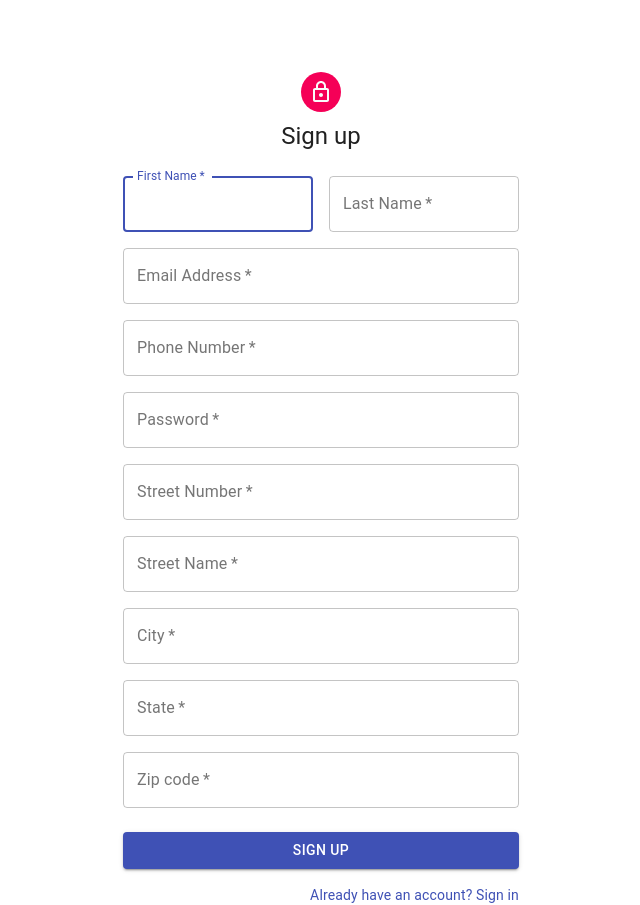
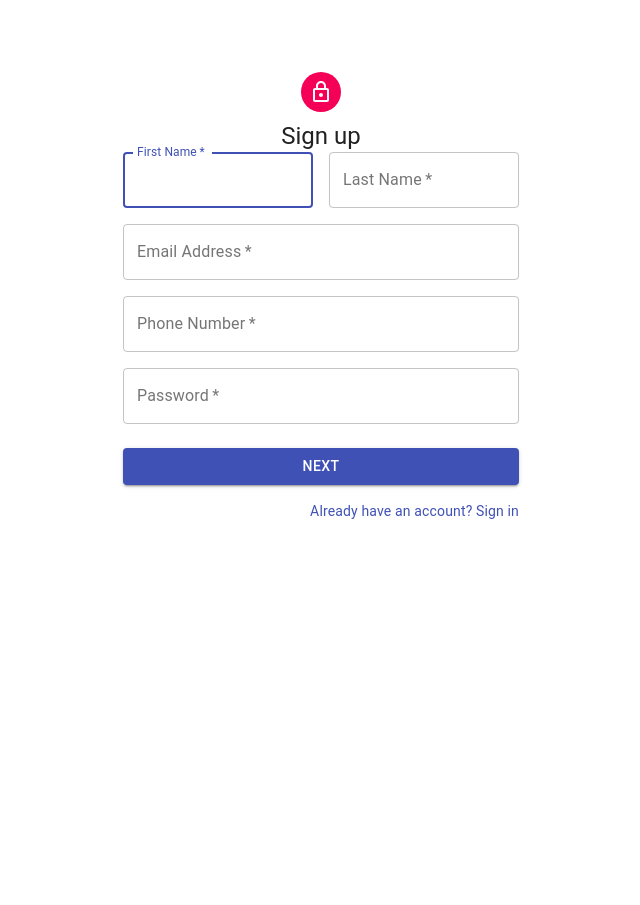
Before and after one commit to ahegde3/job-application-portal-fe, a React (Create React App) app: page /registration in a window 1280 px wide. Shown: the whole page, without its empty margins (319-959 px from the left). After the commit the page ends 800 px from the top, so only its background shows below. Built offline with nearby package versions, Linux system fonts and the light colour scheme.

Commit message:
registration screen components created

```diff
--- /dev/null
+++ b/src/component/AddressComponent.jsx
@@ -0,0 +1,76 @@
+import React from "react";
+import Grid from "@material-ui/core/Grid";
+import TextField from "@material-ui/core/TextField";
+
+export default function AddressComponent() {
+  return (
+    <Grid container spacing={2}>
+      <Grid item xs={12} sm={6}>
+        <TextField
+          autoComplete="streetNo"
+          variant="outlined"
+          required
+          fullWidth
+          id="streetNo"
+          label="Street Number"
+          autoFocus
+        />
+      </Grid>
+      <Grid item xs={12} sm={6}>
+        <TextField
+          autoComplete="streetName"
+          variant="outlined"
+          required
+          fullWidth
+          id="streetName"
+          label="Street Name"
+          autoFocus
+        />
+      </Grid>
+      <Grid item xs={12} sm={6}>
+        <TextField
+          autoComplete="city"
+          variant="outlined"
+          required
+          fullWidth
+          id="city"
+          label="City"
+          autoFocus
+        />
+      </Grid>
+      <Grid item xs={12} sm={6}>
+        <TextField
+          autoComplete="state"
+          variant="outlined"
+          required
+          fullWidth
+          id="state"
+          label="State"
+          autoFocus
+        />
+      </Grid>
+      <Grid item xs={12} sm={6}>
+        <TextField
+          autoComplete="country"
+          variant="outlined"
+          required
+          fullWidth
+          id="country"
+          label="country"
+          autoFocus
+        />
+      </Grid>
+      <Grid item xs={12} sm={6}>
+        <TextField
+          autoComplete="zipcode"
+          variant="outlined"
+          required
+          fullWidth
+          id="zipcode"
+          label="Zipcode"
+          autoFocus
+        />
+      </Grid>
+    </Grid>
+  );
+}
--- /dev/null
+++ b/src/component/EducationComponent.jsx
@@ -0,0 +1,81 @@
+import React from "react";
+import Grid from "@material-ui/core/Grid";
+import TextField from "@material-ui/core/TextField";
+
+export default function EducationComponent() {
+  return (
+    <Grid container spacing={2}>
+      <Grid item xs={12}>
+        <TextField
+          autoComplete="university"
+          variant="outlined"
+          required
+          fullWidth
+          id="university"
+          label="University"
+          autoFocus
+        />
+      </Grid>
+      <Grid item xs={12}>
+        <TextField
+          variant="outlined"
+          required
+          fullWidth
+          id="degreeType"
+          label="Degree Type"
+          autoFocus
+        />
+      </Grid>
+      <Grid item xs={12}>
+        <TextField
+          variant="outlined"
+          required
+          fullWidth
+          id="country"
+          label="Country"
+          autoFocus
+        />
+      </Grid>
+      <Grid item xs={12} sm={6}>
+        <TextField
+          variant="outlined"
+          required
+          fullWidth
+          id="major"
+          label="Major"
+          autoFocus
+        />
+      </Grid>
+      <Grid item xs={12} sm={6}>
+        <TextField
+          variant="outlined"
+          required
+          fullWidth
+          id="gpa"
+          label="GPA"
+          autoFocus
+        />
+      </Grid>
+      <Grid item xs={12} sm={6}>
+        <TextField
+          variant="outlined"
+          required
+          fullWidth
+          id="startDate"
+          label="Start Date"
+          autoFocus
+        />
+      </Grid>
+      <Grid item xs={12} sm={6}>
+        <TextField
+          variant="outlined"
+          required
+          fullWidth
+          id="endDate"
+          label="End Date"
+          autoFocus
+        />
+      </Grid>
+    </Grid>
+  );
+}
--- /dev/null
+++ b/src/component/UserDetail.jsx
@@ -0,0 +1,66 @@
+import React from "react";
+import Grid from "@material-ui/core/Grid";
+import TextField from "@material-ui/core/TextField";
+
+export default function UserDetail() {
+  return (
+    <Grid container spacing={2}>
+      <Grid item xs={12} sm={6}>
+        <TextField
+          autoComplete="fname"
+          name="firstName"
+          variant="outlined"
+          required
+          fullWidth
+          id="firstName"
+          label="First Name"
+          autoFocus
+        />
+      </Grid>
+      <Grid item xs={12} sm={6}>
+        <TextField
+          variant="outlined"
+          required
+          fullWidth
+          id="lastName"
+          label="Last Name"
+          name="lastName"
+          autoComplete="lname"
+        />
+      </Grid>
+      <Grid item xs={12}>
+        <TextField
+          variant="outlined"
+          required
+          fullWidth
+          id="email"
+          label="Email Address"
+          name="email"
+          autoComplete="email"
+        />
+      </Grid>
+      <Grid item xs={12}>
+        <TextField
+          variant="outlined"
+          required
+          fullWidth
+          id="phoneNo"
+          label="Phone Number"
+          name="phoneNo"
+        />
+      </Grid>
+      <Grid item xs={12}>
+        <TextField
+          variant="outlined"
+          required
+          fullWidth
+          name="password"
+          label="Password"
+          type="password"
+          id="password"
+          autoComplete="current-password"
+        />
+      </Grid>
+    </Grid>
+  );
+}
--- /dev/null
+++ b/src/component/WorkExperienceComponent.jsx
@@ -0,0 +1,106 @@
+import React, { useState } from "react";
+import FormControlLabel from "@material-ui/core/FormControlLabel";
+import Grid from "@material-ui/core/Grid";
+import TextField from "@material-ui/core/TextField";
+import Checkbox from "@material-ui/core/Checkbox";
+
+export default function WorkExperienceComponent() {
+  const [isCurrentlyWorking, setIsCurrentlyWorking] = useState(false);
+  return (
+    <Grid container spacing={2}>
+      <Grid item xs={12}>
+        <TextField
+          variant="outlined"
+          required
+          fullWidth
+          id="position"
+          label="Position"
+          autoFocus
+        />
+      </Grid>
+      <Grid item xs={12}>
+        <TextField
+          variant="outlined"
+          required
+          fullWidth
+          id="organization"
+          label="Organization"
+          autoFocus
+        />
+      </Grid>
+      <Grid item xs={12}>
+        <TextField
+          variant="outlined"
+          required
+          fullWidth
+          id="responsibilities"
+          label="Responsibilites"
+          autoFocus
+        />
+      </Grid>
+      {/* <Grid item xs={12} sm={6}>
+        <TextField
+          variant="outlined"
+          required
+          fullWidth
+          id="major"
+          label="Major"
+          autoFocus
+        />
+      </Grid>
+      <Grid item xs={12} sm={6}>
+        <TextField
+          variant="outlined"
+          required
+          fullWidth
+          id="gpa"
+          label="GPA"
+          autoFocus
+        />
+      </Grid> */}
+      {!isCurrentlyWorking ? (
+        <>
+          <Grid item xs={12} sm={6}>
+            <TextField
+              variant="outlined"
+              required
+              fullWidth
+              id="startDate"
+              label="Start Date"
+              autoFocus
+            />
+          </Grid>
+          <Grid item xs={12} sm={6}>
+            <TextField
+              variant="outlined"
+              required
+              fullWidth
+              id="endDate"
+              label="End Date"
+              autoFocus
+            />
+          </Grid>
+        </>
+      ) : (
+        <Grid item xs={12}>
+          <TextField
+            variant="outlined"
+            required
+            fullWidth
+            id="startDate"
+            label="Start Date"
+            autoFocus
+          />
+        </Grid>
+      )}
+      <FormControlLabel
+        control={
+          <Checkbox
+            onClick={() => setIsCurrentlyWorking(!isCurrentlyWorking)}
+          />
+        }
+        label="I am currently working there"
+      />
+    </Grid>
+  );
+}
--- a/src/screen/Registration.jsx
+++ b/src/screen/Registration.jsx
@@ -1,11 +1,9 @@
-import React from "react";
+import { useState } from "react";
 import { useNavigate } from "react-router-dom";
 import Avatar from "@material-ui/core/Avatar";
 import Button from "@material-ui/core/Button";
 import CssBaseline from "@material-ui/core/CssBaseline";
 import TextField from "@material-ui/core/TextField";
-import FormControlLabel from "@material-ui/core/FormControlLabel";
-import Checkbox from "@material-ui/core/Checkbox";
 import Link from "@material-ui/core/Link";
 import Grid from "@material-ui/core/Grid";
 import Box from "@material-ui/core/Box";
@@ -13,6 +11,10 @@ import LockOutlinedIcon from "@material-ui/icons/LockOutlined";
 import Typography from "@material-ui/core/Typography";
 import { makeStyles } from "@material-ui/core/styles";
 import Container from "@material-ui/core/Container";
+import UserDetail from "../component/UserDetail";
+import AddressComponent from "../component/AddressComponent";
+import EducationComponent from "../component/EducationComponent";
+import WorkExperienceComponent from "../component/WorkExperienceComponent";
 
 const useStyles = makeStyles((theme) => ({
   "@global": {
@@ -42,6 +44,13 @@ const useStyles = makeStyles((theme) => ({
 export default function Registration() {
   const classes = useStyles();
   const navigate = useNavigate();
+  const registrationInformationComponents = [
+    <UserDetail />,
+    <AddressComponent />,
+    <EducationComponent />,
+    <WorkExperienceComponent />,
+  ];
+  const [currentComponent, setCurrentComponent] = useState(0);
 
   return (
     <Container component="main" maxWidth="xs">
@@ -53,110 +62,19 @@ export default function Registration() {
         <Typography component="h1" variant="h5">
           Sign up
         </Typography>
-        <form className={classes.form} noValidate>
-          <Grid container spacing={2}>
-            <Grid item xs={12} sm={6}>
-              <TextField
-                autoComplete="fname"
-                name="firstName"
-                variant="outlined"
-                required
+        <div>{registrationInformationComponents[currentComponent]}</div>
+        {currentComponent != registrationInformationComponents.length - 1 ? (
+          <Button
+            type="submit"
             fullWidth
-                id="firstName"
-                label="First Name"
-                autoFocus
-              />
-            </Grid>
-            <Grid item xs={12} sm={6}>
-              <TextField
-                variant="outlined"
-                required
-                fullWidth
-                id="lastName"
-                label="Last Name"
-                name="lastName"
-                autoComplete="lname"
-              />
-            </Grid>
-            <Grid item xs={12}>
-              <TextField
-                variant="outlined"
-                required
-                fullWidth
-                id="email"
-                label="Email Address"
-                name="email"
-                autoComplete="email"
-              />
-            </Grid>
-            <Grid item xs={12}>
-              <TextField
-                variant="outlined"
-                required
-                fullWidth
-                id="phoneNo"
-                label="Phone Number"
-                name="phoneNo"
-              />
-            </Grid>
-            <Grid item xs={12}>
-              <TextField
-                variant="outlined"
-                required
-                fullWidth
-                name="password"
-                label="Password"
-                type="password"
-                id="password"
-                autoComplete="current-password"
-              />
-            </Grid>
-            <Grid item xs={12}>
-              <TextField
-                variant="outlined"
-                required
-                fullWidth
-                name="streetNo"
-                label="Street Number"
-              />
-            </Grid>
-            <Grid item xs={12}>
-              <TextField
-                variant="outlined"
-                required
-                fullWidth
-                name="streetName"
-                label="Street Name"
-              />
-            </Grid>
-            <Grid item xs={12}>
-              <TextField
-                variant="outlined"
-                required
-                fullWidth
-                name="city"
-                label="City"
-              />
-            </Grid>
-            <Grid item xs={12}>
-              <TextField
-                variant="outlined"
-                required
-                fullWidth
-                name="state"
-                label="State"
-              />
-            </Grid>
-            <Grid item xs={12}>
-              <TextField
-                variant="outlined"
-                required
-                fullWidth
-                name="zipcode"
-                label="Zip code"
-              />
-            </Grid>
-          </Grid>
+            variant="contained"
+            color="primary"
+            className={classes.submit}
+            onClick={() => setCurrentComponent(currentComponent + 1)}
+          >
+            Next
+          </Button>
+        ) : (
           <Button
             type="submit"
             fullWidth
@@ -165,8 +83,9 @@ export default function Registration() {
             className={classes.submit}
             onClick={() => navigate("/home")}
           >
-            Sign Up
+            Submit
           </Button>
+        )}
         <Grid container justify="flex-end">
           <Grid item>
             <Link href="/" variant="body2">
@@ -174,7 +93,7 @@ export default function Registration() {
             </Link>
           </Grid>
         </Grid>
-        </form>
+        {/* </form> */}
       </div>
       <Box mt={5}></Box>
     </Container>
```
Lines whose indentation alone changed are shown as unchanged.
